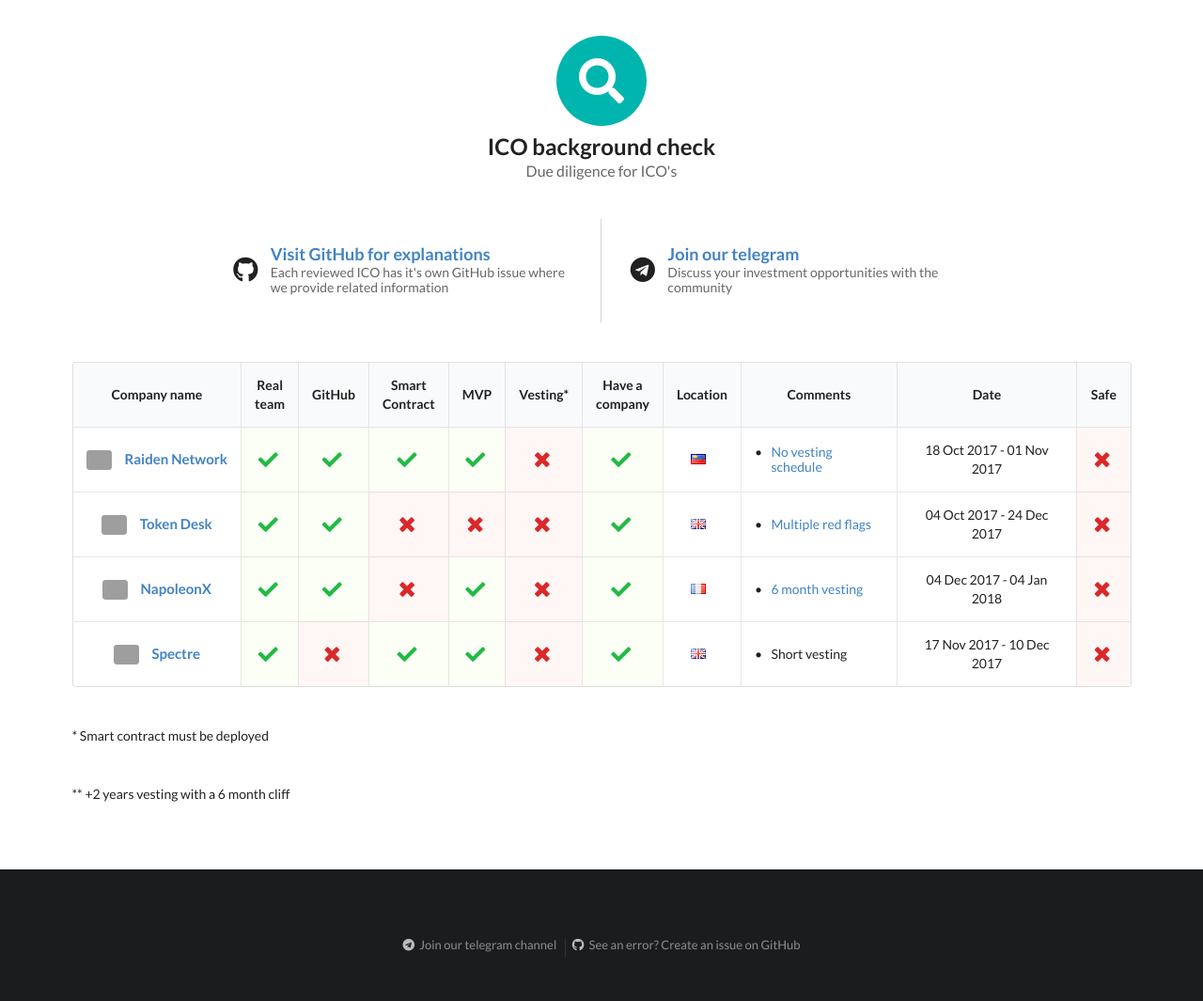
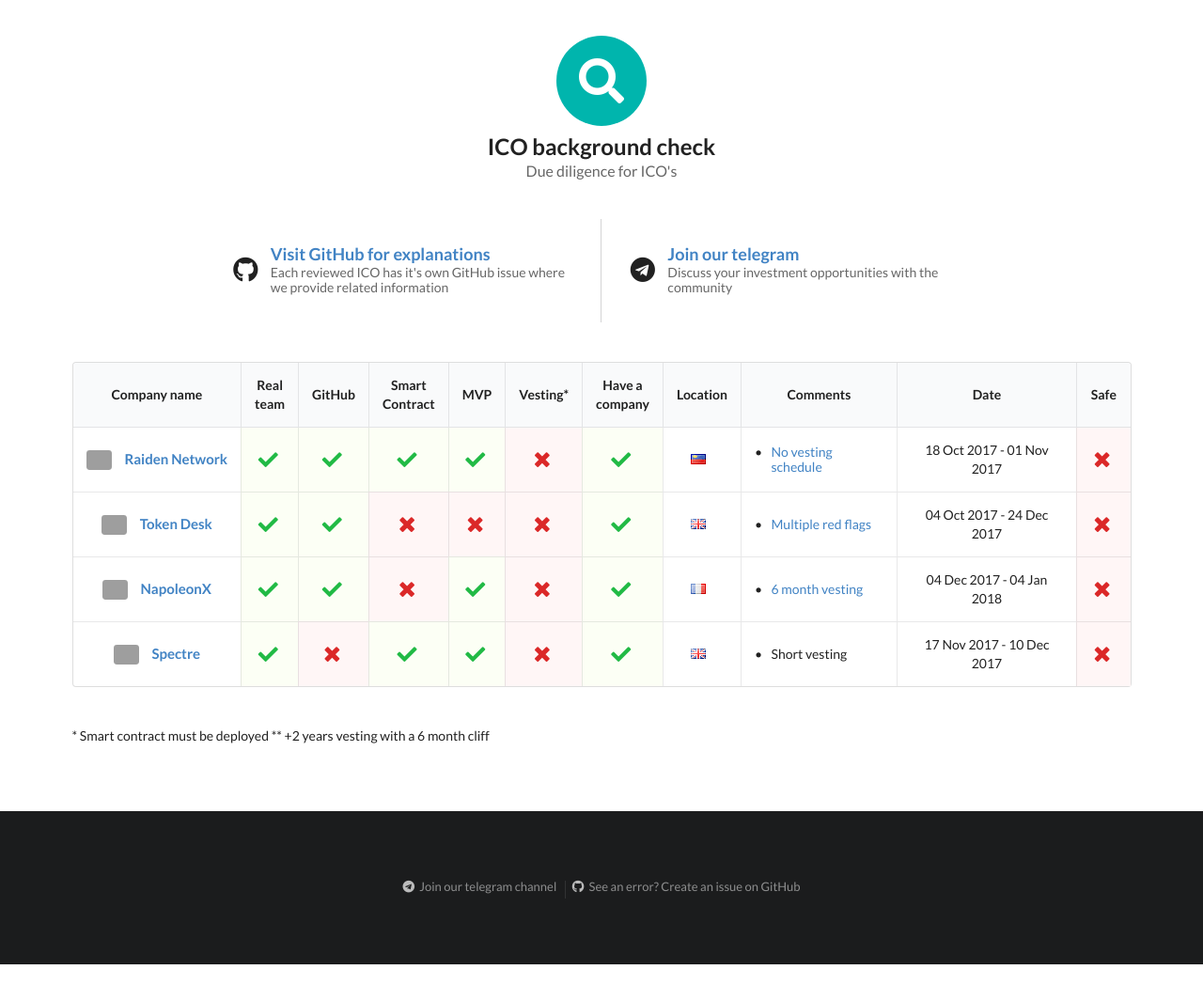
Before and after one commit to ico-check/ico-check, a Jekyll site: the page built from index.md, in a window 1280 px wide, cut to the strip 104-1192 px from the top of the page. Shown: the top 1065 px of the strip at 94% size. Built offline with Jekyll 4.4.1, drawn with Linux system fonts in a browser that asks for light colours; nearby versions of some CDN libraries; after the commit the page ends 1130 px from its top, so only the background shows below that; grey boxes are pictures that could not be loaded.

Commit message:
home.html
removed div

```diff
--- a/_layouts/home.html
+++ b/_layouts/home.html
@@ -172,7 +172,5 @@
 
 <div class="ui top-padded container">
   * Smart contract must be deployed
-</div>
-<div class="ui top-padded container">
   ** +2 years vesting with a 6 month cliff
 </div>
```
